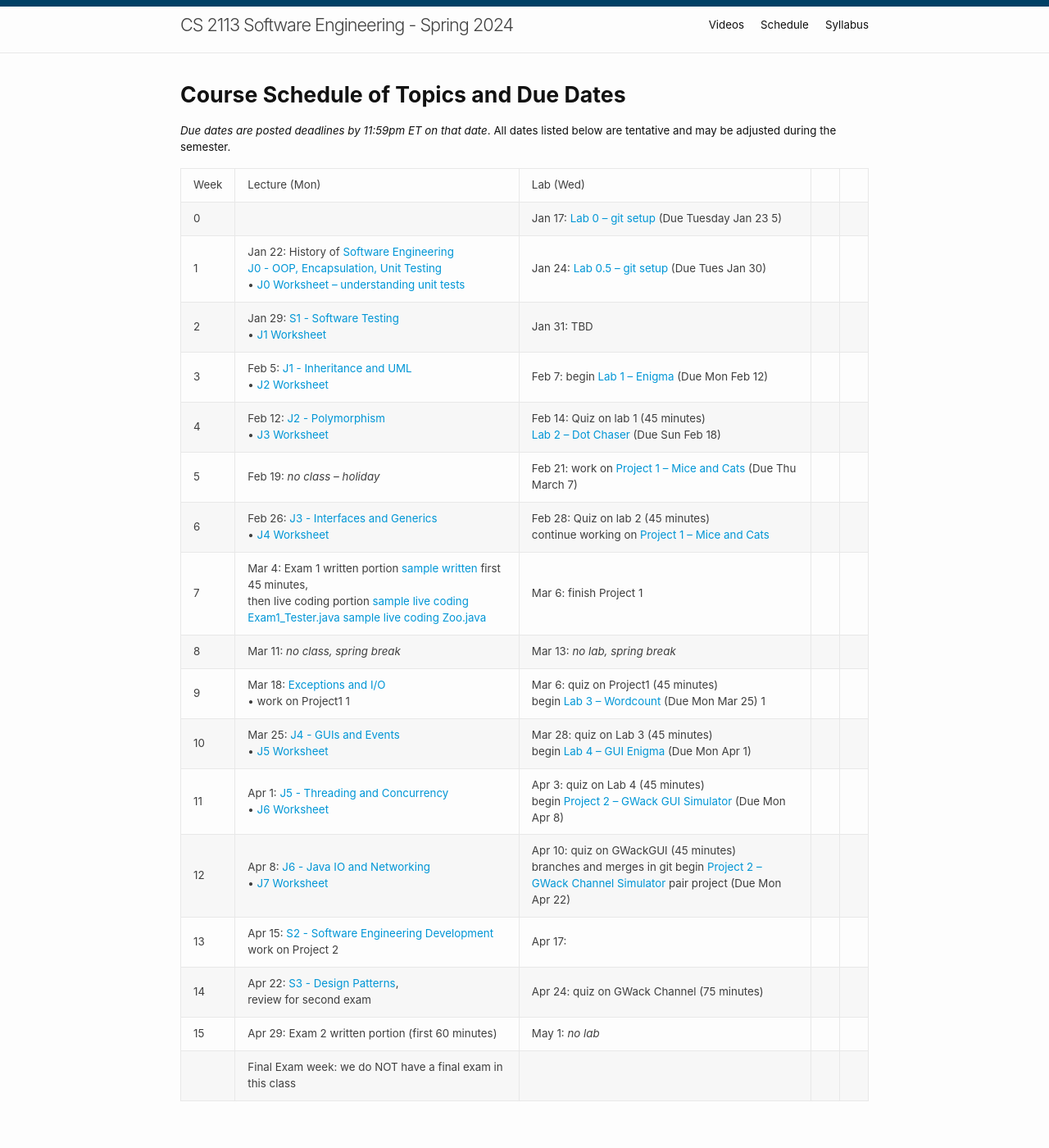
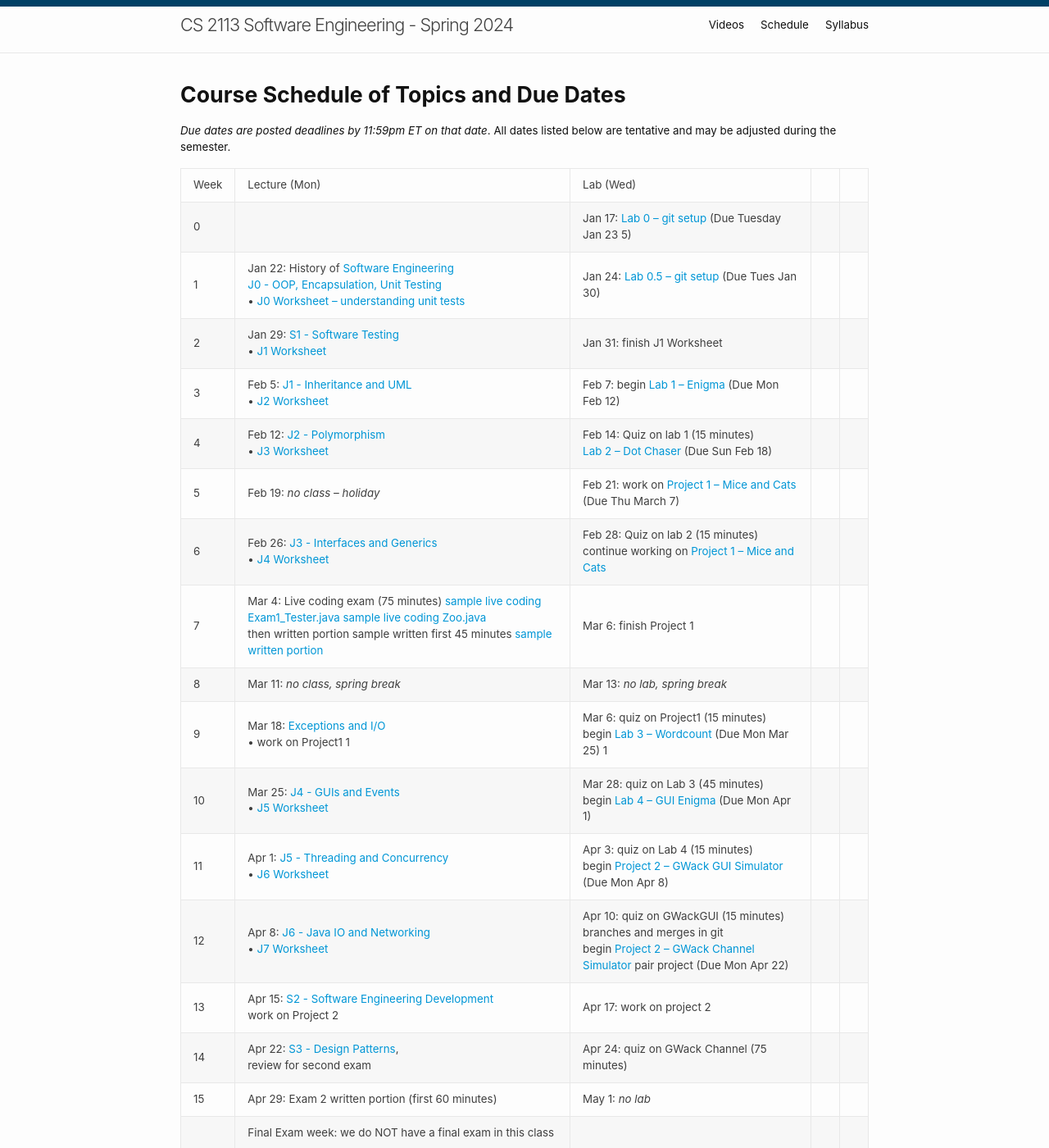
Before and after one commit to cs2113-f24/cs2113-f24.github.io, a Jekyll site: the page built from schedule.md, in a window 1280 px wide and 1400 px high. Shown: the whole window at 82% size. Built offline with Jekyll 4.4.1, drawn with Linux system fonts in a browser that asks for light colours.

Commit message:
spring update

```diff
--- a/schedule.md
+++ b/schedule.md
@@ -12,18 +12,18 @@ title: Schedule
 | Week | Lecture (Mon)                                                                                                            | Lab (Wed)
 | 0    |    | Jan 17: [Lab 0 -- git setup](lab/0) (Due Tuesday Jan 23 5) |                                                                                                               |
 | 1    | Jan 22: History of <a href="https://dl.acm.org/doi/pdf/10.1145/1134285.1134288">Software Engineering</a><br>[J0 - OOP, Encapsulation, Unit Testing](j/0) <br>&bull; [J0 Worksheet -- understanding unit tests](worksheet/j0)          | Jan 24: [Lab 0.5 -- git setup](lab/001) (Due Tues Jan 30) |
-| 2    | Jan 29: [S1 - Software Testing](j/software_testing)<br> &bull; [J1 Worksheet](worksheet/j1)  | Jan 31:  TBD      |
+| 2    | Jan 29: [S1 - Software Testing](j/software_testing)<br> &bull; [J1 Worksheet](worksheet/j1)  | Jan 31:  finish J1 Worksheet      |
 | 3    | Feb 5: [J1 - Inheritance and UML](j/1) <br>&bull; [J2 Worksheet](worksheet/j2)            | Feb 7: begin [Lab 1 -- Enigma](lab/1) (Due Mon Feb 12)                                                                                 |                                                                        |
-| 4    | Feb 12: [J2 - Polymorphism](j/2) <br>&bull; [J3 Worksheet](worksheet/j3)   | Feb 14: Quiz on lab 1 (45 minutes)<br>[Lab 2 -- Dot Chaser](lab/2) (Due Sun Feb 18)
+| 4    | Feb 12: [J2 - Polymorphism](j/2) <br>&bull; [J3 Worksheet](worksheet/j3)   | Feb 14: Quiz on lab 1 (15 minutes)<br>[Lab 2 -- Dot Chaser](lab/2) (Due Sun Feb 18)
 | 5    | Feb 19: <i>no class -- holiday</i>  | Feb 21: work on [Project 1 -- Mice and Cats](project/1) (Due Thu March  7)                                                                             |
-| 6    | Feb 26: [J3 - Interfaces and Generics](j/3) <br>&bull; [J4 Worksheet](worksheet/j4)   | Feb 28: Quiz on lab 2 (45 minutes) <br> continue working on [Project 1 -- Mice and Cats](project/1)
-| 7    | Mar 4: Exam 1 written portion [sample written](./j-units/Exam1.pdf) first 45 minutes,<br> then live coding portion [sample live coding Exam1_Tester.java](./j-units/Exam1_Tester.java) [sample live coding Zoo.java](./j-units/Zoo.java)| Mar 6:  finish Project 1   |                                                    |                                                                 |
+| 6    | Feb 26: [J3 - Interfaces and Generics](j/3) <br>&bull; [J4 Worksheet](worksheet/j4)   | Feb 28: Quiz on lab 2 (15 minutes) <br> continue working on [Project 1 -- Mice and Cats](project/1)
+| 7    | Mar 4: Live coding exam (75 minutes) [sample live coding Exam1_Tester.java](./j-units/Exam1_Tester.java) [sample live coding Zoo.java](./j-units/Zoo.java)<br>then written portion sample written first 45 minutes [sample written portion](https://cs2113-s24.github.io/j-units/Exam1.pdf)| Mar 6:  finish Project 1   |                                                    |                                                                 |
 | 8    | Mar 11: <i>no class, spring break</i>            | Mar 13: <i>no lab, spring break</i>|                                                              |
-| 9    | Mar 18: [Exceptions and I/O](j/exceptions)  <br>&bull; work on Project1 1                                                   | Mar 6: quiz on Project1 (45 minutes)<br>begin [Lab 3 -- Wordcount](lab/3) (Due Mon Mar 25)           1|                                                              |
+| 9    | Mar 18: [Exceptions and I/O](j/exceptions)  <br>&bull; work on Project1 1                                                   | Mar 6: quiz on Project1 (15 minutes)<br>begin [Lab 3 -- Wordcount](lab/3) (Due Mon Mar 25)           1|                                                              |
 | 10    | Mar 25: [J4 - GUIs and Events](j/4) <br>&bull; [J5 Worksheet](worksheet/j5)       | Mar 28: quiz on Lab 3 (45 minutes)<br> begin [Lab 4 -- GUI Enigma](lab/4) (Due Mon Apr 1)                                                                             |
-| 11   | Apr 1: [J5 - Threading and Concurrency](j/5) <br>&bull; [J6 Worksheet](worksheet/j6)                       | Apr 3: quiz on Lab 4 (45 minutes)<br> begin [Project 2 -- GWack GUI Simulator](project/2) (Due Mon Apr 8)    |
-| 12   | Apr 8: [J6 - Java IO and Networking](j/6) <br>&bull; [J7 Worksheet](worksheet/j7)            | Apr 10: quiz on GWackGUI (45 minutes) <br> branches and merges in git begin [Project 2 -- GWack Channel Simulator](project/2) pair project (Due Mon Apr 22)             |
-| 13   | Apr 15: [S2 - Software Engineering Development](j/software_engineering)   <br> work on Project 2| Apr 17:
+| 11   | Apr 1: [J5 - Threading and Concurrency](j/5) <br>&bull; [J6 Worksheet](worksheet/j6)                       | Apr 3: quiz on Lab 4 (15 minutes)<br> begin [Project 2 -- GWack GUI Simulator](project/2) (Due Mon Apr 8)    |
+| 12   | Apr 8: [J6 - Java IO and Networking](j/6) <br>&bull; [J7 Worksheet](worksheet/j7)            | Apr 10: quiz on GWackGUI (15 minutes) <br> branches and merges in git<br> begin [Project 2 -- GWack Channel Simulator](project/2) pair project (Due Mon Apr 22)             |
+| 13   | Apr 15: [S2 - Software Engineering Development](j/software_engineering)   <br> work on Project 2| Apr 17: work on project 2
 | 14   | Apr 22:  [S3 - Design Patterns](j/design), <br>review for second exam                                                                                            |  Apr 24: quiz on GWack Channel (75 minutes)                                                                                                             |
 | 15   | Apr 29:  Exam 2 written portion (first 60 minutes) | May 1: <i>no lab</i>                                                        |
 |    | Final Exam week: we do NOT have a final exam in this class
```
Also changed, not shown: syllabus.md (+4 -3 lines).
